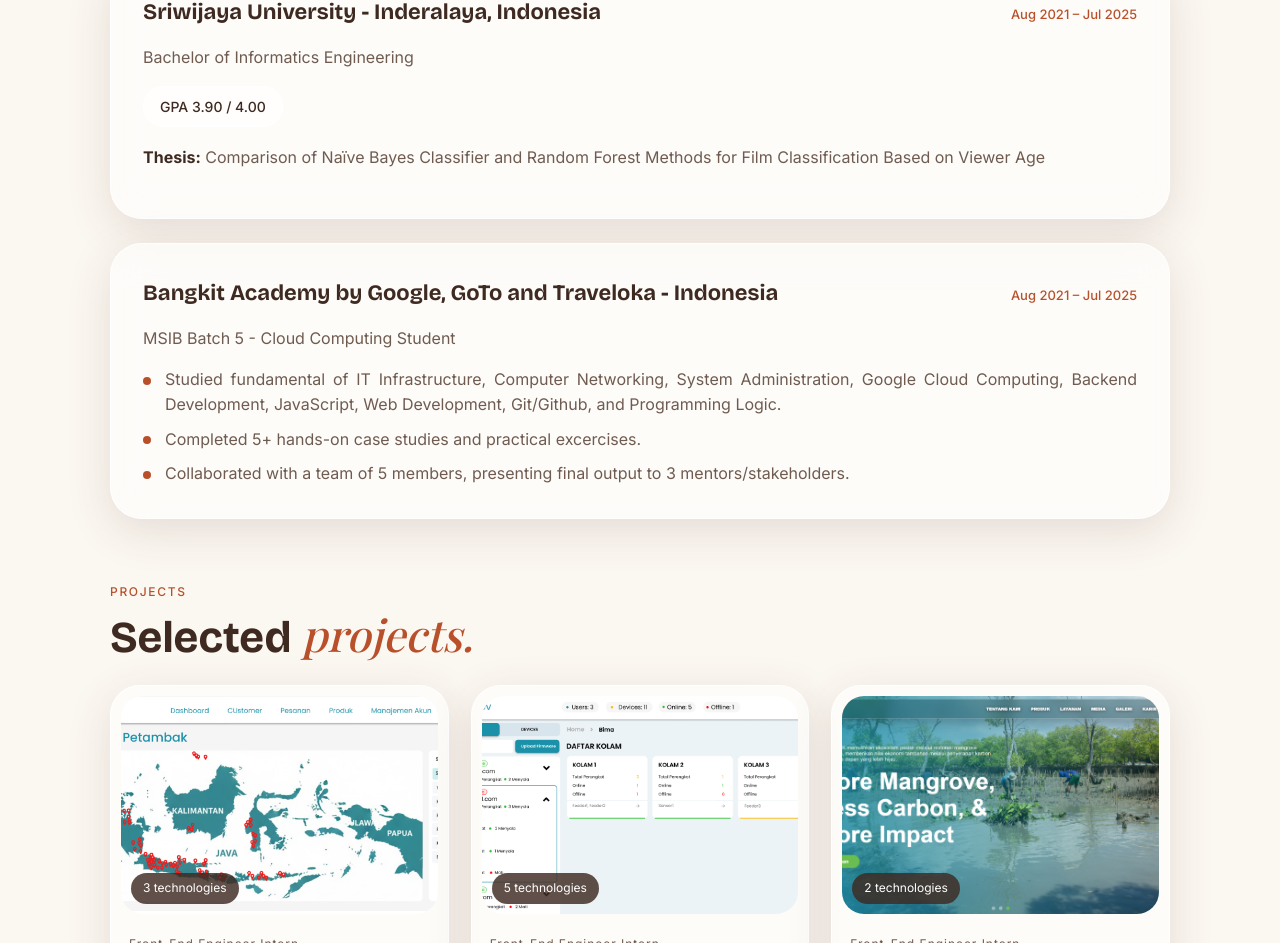
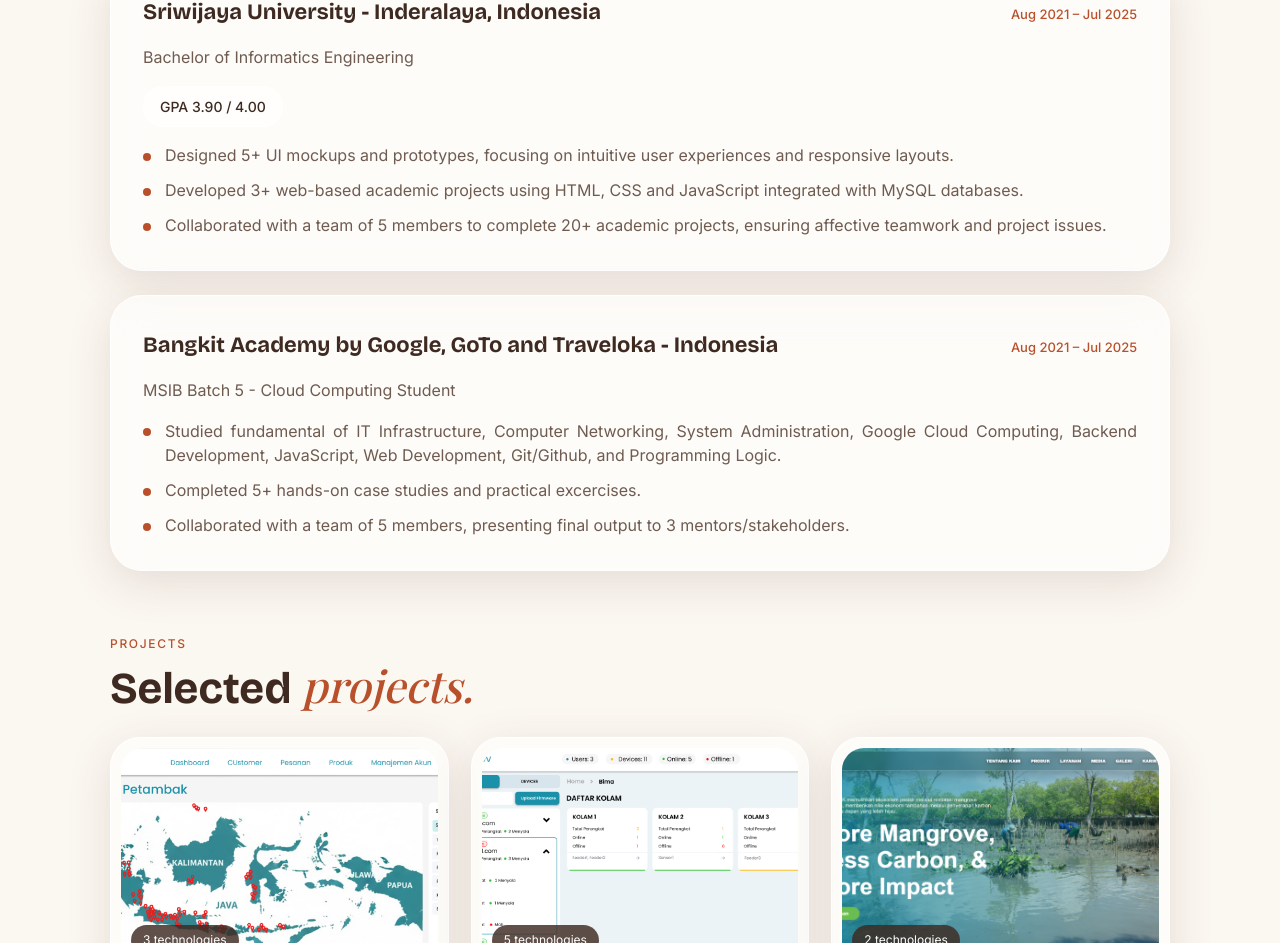
Before and after one commit to rizkiayuniandari/my_portfolio, a Next.js app: page / in a window 1280 px wide. Shown: the part 2116-3059 px from the top of the page. Built offline with nearby package versions, Linux system fonts and the light colour scheme.

Commit message:
add education points

```diff
--- a/app/data/portfolio.ts
+++ b/app/data/portfolio.ts
@@ -45,8 +45,12 @@ export const educations = [
     period: "Aug 2021 – Jul 2025",
     degree: "Bachelor of Informatics Engineering",
     gpa: "3.90 / 4.00",
-    thesis: "Comparison of Naïve Bayes Classifier and Random Forest Methods for Film Classification Based on Viewer Age",
-    points: [] as string[],
+    thesis: "",
+    points: [
+      "Designed 5+ UI mockups and prototypes, focusing on intuitive user experiences and responsive layouts.",
+      "Developed 3+ web-based academic projects using HTML, CSS and JavaScript integrated with MySQL databases.",
+      "Collaborated with a team of 5 members to complete 20+ academic projects, ensuring affective teamwork and project issues.",
+    ],
   },
   {
     school: "Bangkit Academy by Google, GoTo and Traveloka",
```
